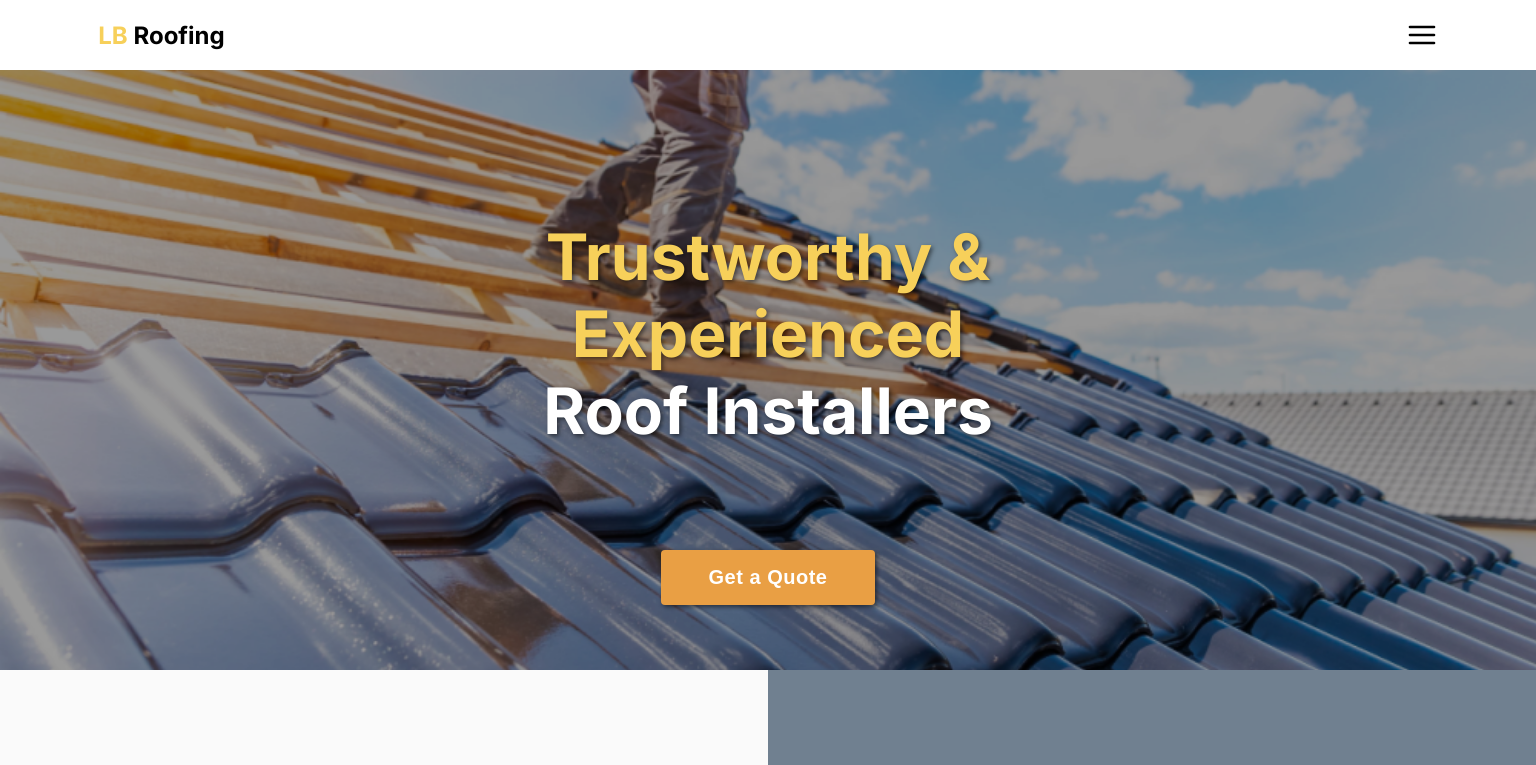
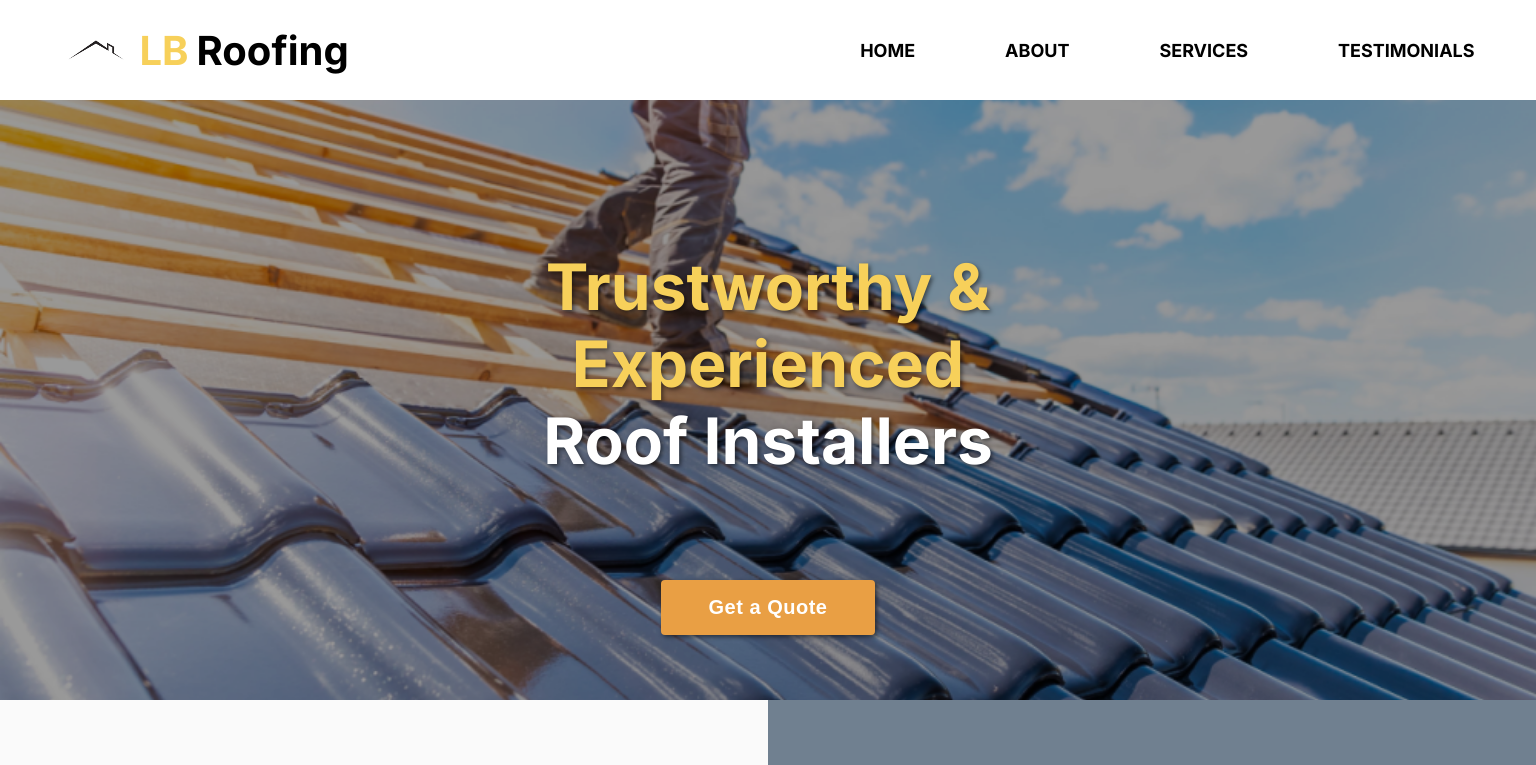
Before and after one commit to jake4369/blroofing, a Next.js app: page / in a window 1536 px wide. Shown: the top 765 px of the page. Built offline with nearby package versions, Linux system fonts and the light colour scheme.

Commit message:
Style Header for desktop

```diff
--- a/components/Header/Header.jsx
+++ b/components/Header/Header.jsx
@@ -1,6 +1,8 @@
 "use client";
 
 import { useEffect, useState } from "react";
+
+import Image from "next/image";
 
 import Nav from "./Nav";
 
@@ -73,6 +75,12 @@ const Header = () => {
     <div className="header-container">
       <header className={isSticky ? "sticky" : ""}>
         <span className="logo-text">
+          <Image
+            src="/assets/services/house-icon.png"
+            alt=""
+            width={50}
+            height={50}
+          />
           <span className="highlight__orange">LB</span> Roofing
         </span>
 
--- a/components/Header/Nav.jsx
+++ b/components/Header/Nav.jsx
@@ -14,8 +14,14 @@ const Nav = ({ animationClass, toggleMenu }) => {
 
   const sections = ["home", "about", "services", "testimonials"];
 
-  const links = sections.map((section) => (
+  const mobileLinks = sections.map((section) => (
     <li key={section} onClick={toggleMenu}>
+      <Link href={`#${section}`}>{section}</Link>
+    </li>
+  ));
+
+  const desktopLinks = sections.map((section) => (
+    <li key={section}>
       <Link href={`#${section}`}>{section}</Link>
     </li>
   ));
@@ -23,7 +29,7 @@ const Nav = ({ animationClass, toggleMenu }) => {
   return (
     <nav className={animationClass}>
       {/* DESKTOP NAV */}
-      <ul className="desktop-nav"></ul>
+      <ul className="desktop-nav">{desktopLinks}</ul>
 
       {/* MOBILE NAV */}
       <div className="mobile-nav__container">
@@ -39,7 +45,7 @@ const Nav = ({ animationClass, toggleMenu }) => {
         </span>
 
         <ul className="mobile-nav">
-          {links}
+          {mobileLinks}
           <li onClick={toggleMenu}>
             <div className="nav__cta-btn-container">
               <CTAButton handleClick={openModal}>Contact Us</CTAButton>
--- a/components/Header/styles.css
+++ b/components/Header/styles.css
@@ -35,8 +35,21 @@ header.sticky + .header-placeholder {
 }
 
 .logo-text {
+  display: flex;
+  align-items: center;
   font-size: 1.5rem;
   font-weight: 700;
+}
+
+.logo-text img {
+  width: 3.125rem;
+  height: auto;
+  margin-right: 0.5rem;
+}
+
+header span.highlight__orange {
+  display: inline-block;
+  margin-right: 0.25rem;
 }
 
 .menu-btn {
@@ -104,3 +117,89 @@ ul {
 .nav__cta-btn-container .cta-btn {
   margin-bottom: 1rem;
 }
+
+@media (min-width: 62.5rem) {
+  header {
+    padding: 0 4%;
+  }
+
+  header,
+  .header-placeholder {
+    height: 6.25rem;
+  }
+
+  .logo-text {
+    font-size: 2.5rem;
+    font-weight: 700;
+  }
+
+  .logo-text img {
+    width: 4.375rem;
+    height: auto;
+    margin-right: 0.5rem;
+  }
+
+  header span.highlight__orange {
+    display: inline-block;
+    margin-right: 0.5rem;
+  }
+
+  nav {
+    top: 50%;
+    left: unset;
+    right: 4%;
+    height: auto;
+    min-height: unset;
+    transform: translate(0, -50%);
+    opacity: 1;
+    width: 50%;
+  }
+
+  .mobile-nav__container,
+  .mobile-nav,
+  .menu-btn {
+    display: none;
+  }
+
+  .desktop-nav {
+    display: flex;
+    align-items: center;
+    justify-content: space-between;
+  }
+
+  .desktop-nav li a {
+    text-transform: uppercase;
+    font-size: 1.125rem;
+    color: #000;
+  }
+}
+
+@media (min-width: 90rem) {
+  nav {
+    width: 40%;
+  }
+
+  .desktop-nav li a {
+    display: inline-block;
+    position: relative;
+    font-weight: 700;
+  }
+
+  .desktop-nav li a::after {
+    content: "";
+    position: absolute;
+    width: 100%;
+    transform: scaleX(0);
+    height: 2px;
+    bottom: 0;
+    left: 0;
+    background-color: #000;
+    transform-origin: bottom right;
+    transition: transform 0.25s ease-out;
+  }
+
+  .desktop-nav li a:hover::after {
+    transform: scaleX(1);
+    transform-origin: bottom left;
+  }
+}
```
